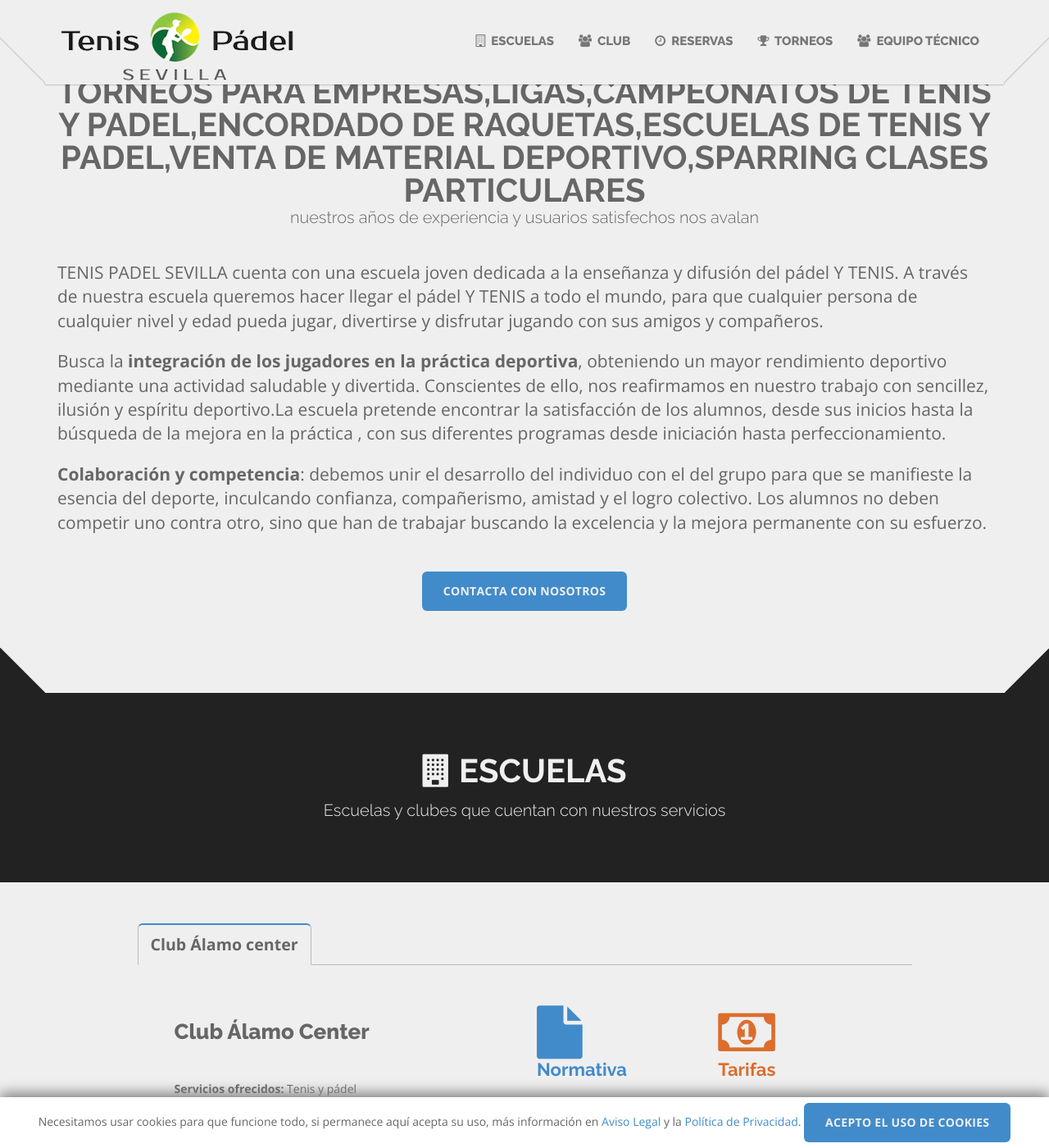
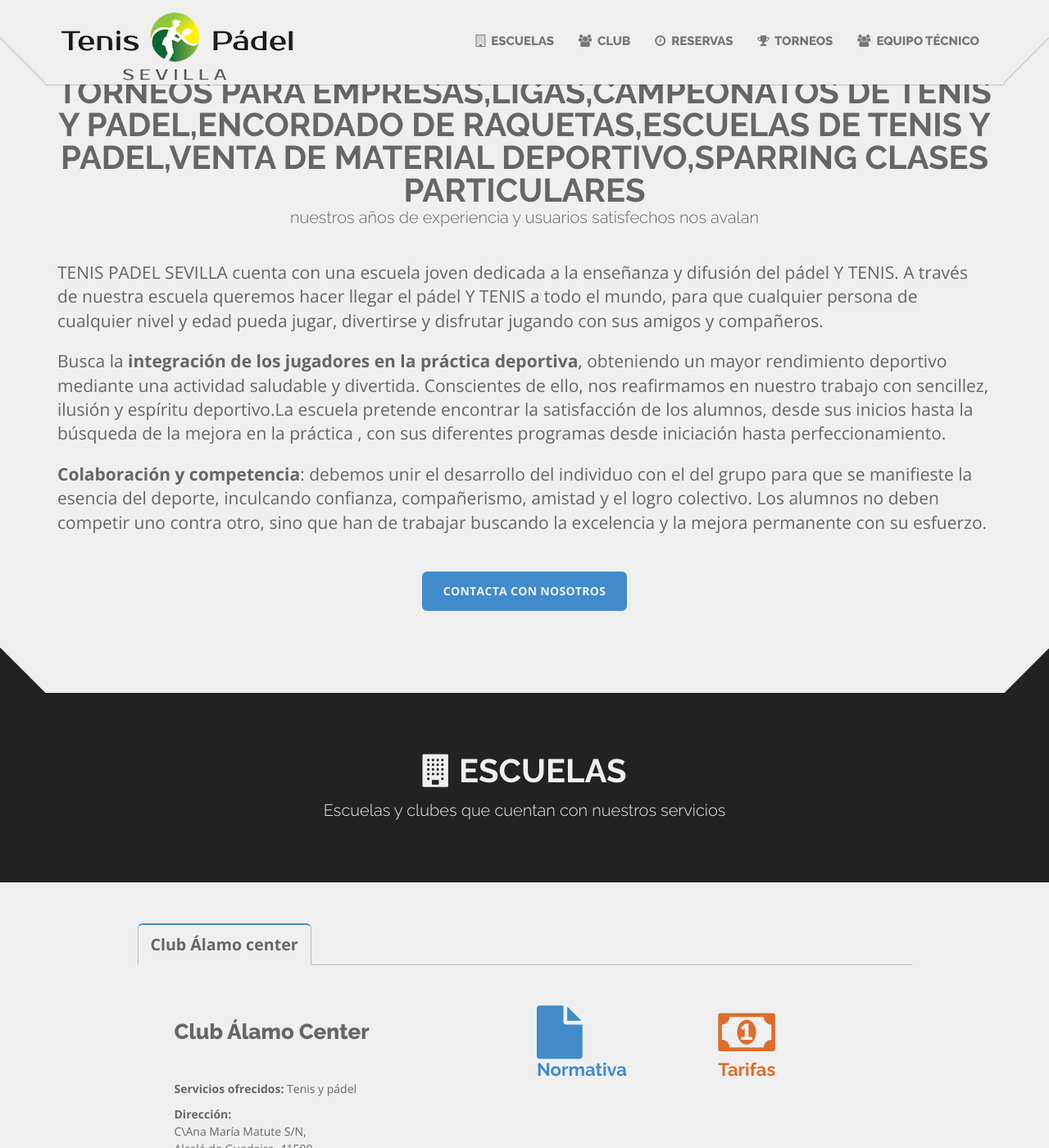
Before and after one commit to AlbertoGarciaSanchez/tenispadel, a Jekyll site: the page built from index.html, in a window 1280 px wide and 1400 px high, scrolled down 563 px. Shown: the whole window at 82% size. Built offline with Jekyll 4.4.1, drawn with Linux system fonts in a browser that asks for light colours; nearby versions of some CDN libraries; library files that are not in the unit come from our copies.

Commit message:
LOPD: Delete

```diff
--- a/_includes/head.html
+++ b/_includes/head.html
@@ -27,34 +27,7 @@
 <link href="{{ "css/simpletextrotator.css" | prepend: site.baseurl }}" rel="stylesheet" type="text/css">
 
 <script src="{{ "js/jquery-1.10.2.min.js" | prepend: site.baseurl }}"></script>
-<style>
-#div-cookies {
-    position: fixed;
-    bottom: 0px;
-    left: 0px;
-    width: 100%;
-    background-color: white;
-    box-shadow: 0px -5px 15px gray;
-    padding: 7px;
-    text-align: center;
-    z-index: 99;
-}
-</style>
-<script>
-function checkAcceptCookies() {
-    if (localStorage.acceptCookies == 'true') {
-    } else {
-        $('#div-cookies').show();
-    }
-}
-function acceptCookies() {
-    localStorage.acceptCookies = 'true';
-    $('#div-cookies').hide();
-}
-$(document).ready(function() {
-    checkAcceptCookies();
-});
-</script>
+
 <script src="https://ajax.googleapis.com/ajax/libs/jquery/3.3.1/jquery.min.js"></script>
 <!--Modernizer Custom -->
 <script type="text/javascript" src="{{ "js/modernizr.custom.48287.js" | prepend: site.baseurl }}"></script>
@@ -65,15 +38,6 @@
 <link rel="shortcut icon" href="favicon.png">
 </head>
 <body id="onepage" class="sticky_header" data-spy="scroll" data-target=".menu_container">
-<div id="div-cookies" style="display: none;">
-    Necesitamos usar cookies para que funcione todo, si permanece aquí acepta su uso, más información en
-    <a hreflang="es" href="/info/aviso-legal">Aviso Legal</a>
-    y la
-    <a hreflang="es" href="/info/politica-de-privacidad">Política de Privacidad</a>.
-    <button type="button" class="btn btn-sm btn-primary" onclick="acceptCookies()">
-        Acepto el uso de cookies
-    </button>
-</div>
 <div id="fb-root"></div>
 <script>(function(d, s, id) {
   var js, fjs = d.getElementsByTagName(s)[0];
```
